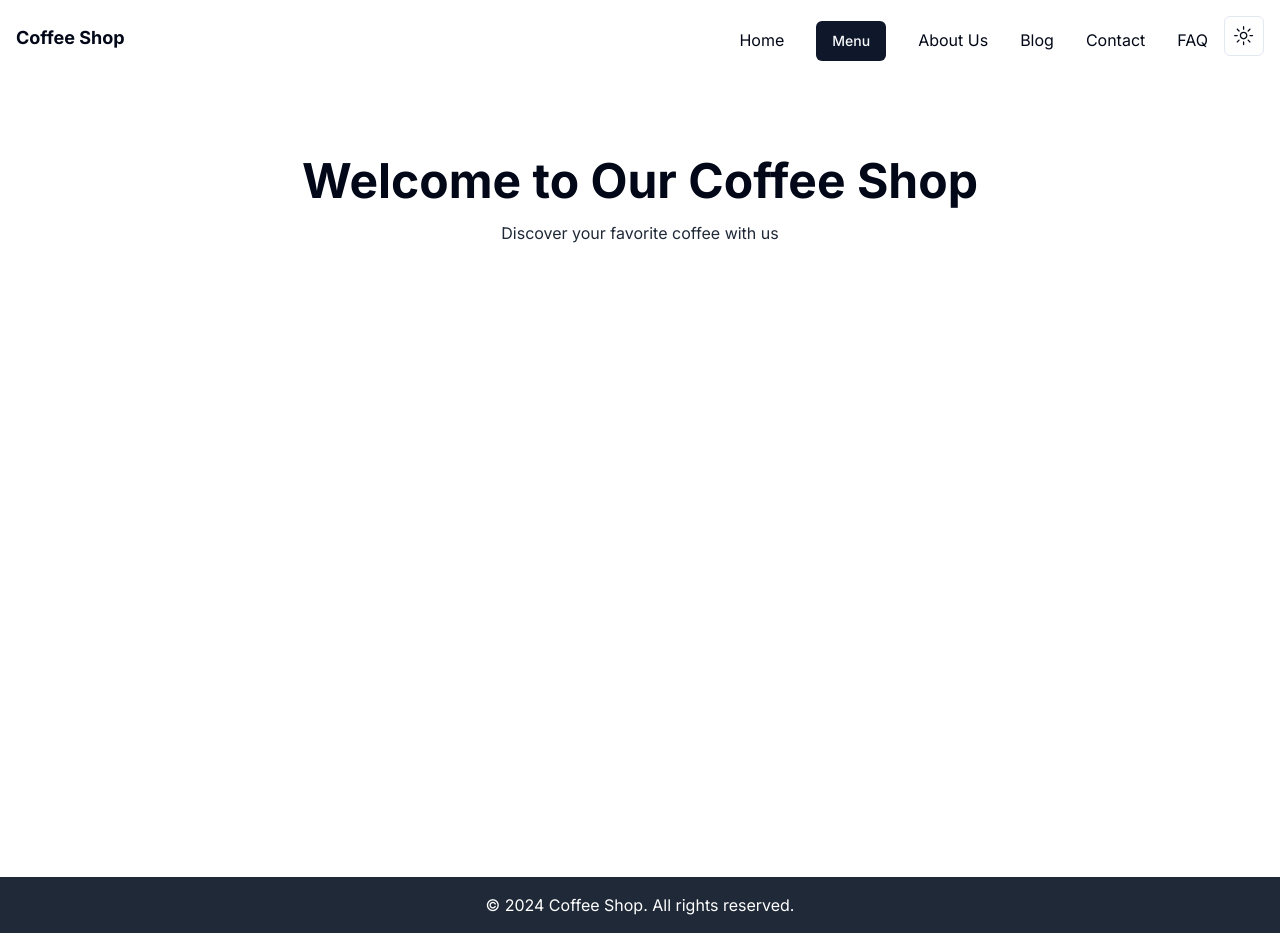
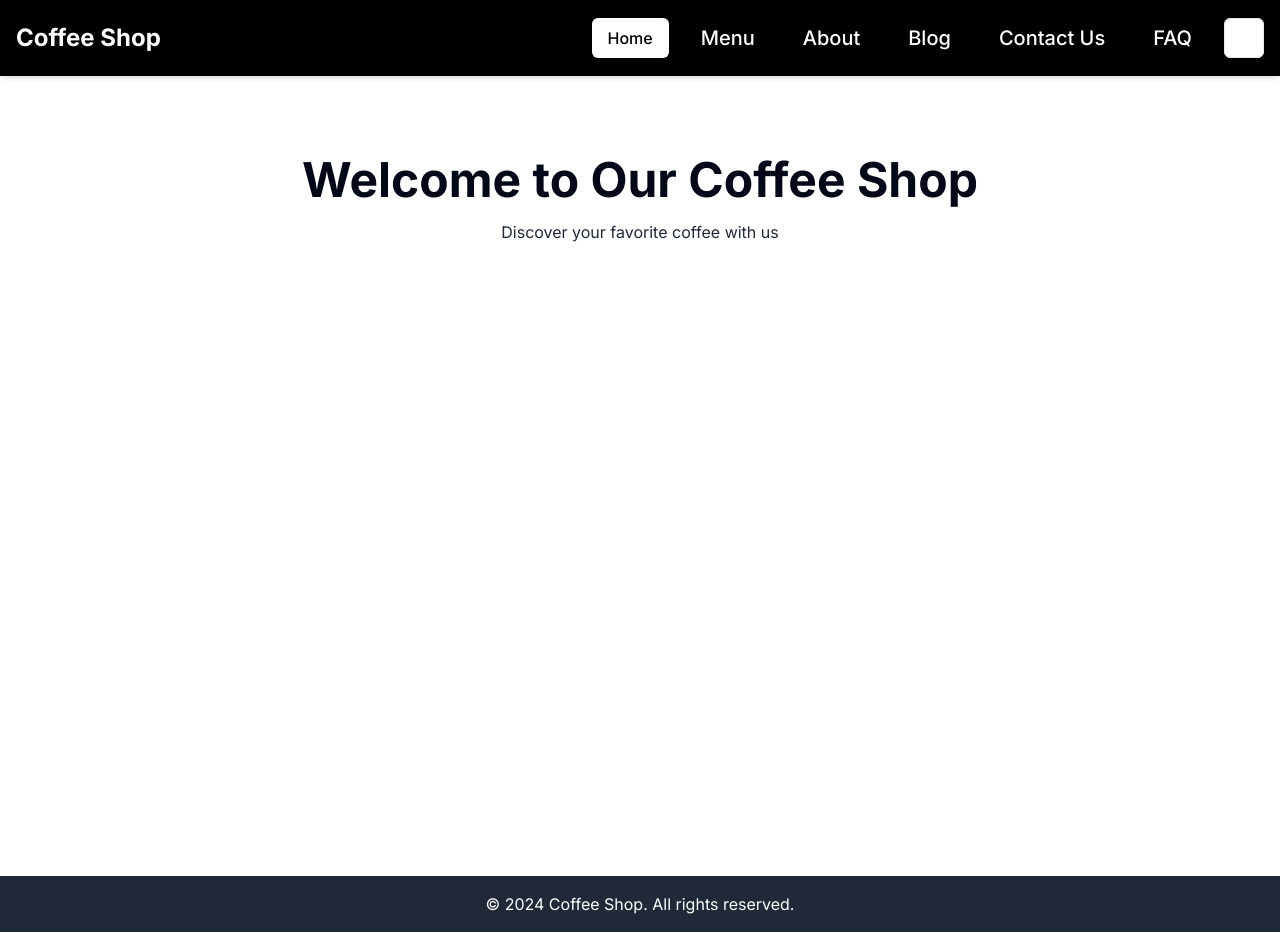
Before and after one commit to N1kos9/coffe-shop, a Next.js app: page / in a window 1280 px wide. Built offline with nearby package versions, Linux system fonts and the light colour scheme.

Commit message:
better navbar

```diff
--- a/app/components/Navbar.tsx
+++ b/app/components/Navbar.tsx
@@ -1,34 +1,42 @@
-// components/Navbar.js
+// components/Navbar.tsx
 "use client";
 
-import { useState } from "react";
 import Link from "next/link";
 import { Button } from "@/components/ui/button";
 import { ModeToggle } from "@/components/Toggle";
+import { usePathname } from "next/navigation";
+
 export default function Navbar() {
-  // Additional styles for light theme
+  const currentPath = usePathname();
+
+  const navLinks = [
+    { label: "Home", path: "/" },
+    { label: "Menu", path: "/menu" },
+    { label: "About", path: "/about" },
+    { label: "Blog", path: "/blog" },
+    { label: "Contact Us", path: "/contact" },
+    { label: "FAQ", path: "/faq" },
+  ];
+
   return (
-    <nav className={`flex justify-between items-center p-4 `}>
-      <div className="text-lg font-bold">Coffee Shop</div>
-      <div>
-        <Link href="/" className={`px-4 `}>
-          Home
-        </Link>
-        <Link href="/menu" className={`px-4 `}>
-          <Button>Menu</Button>
-        </Link>
-        <Link href="/about" className={`px-4 `}>
-          About Us
-        </Link>
-        <Link href="/blog" className={`px-4 `}>
-          Blog
-        </Link>
-        <Link href="/contact" className={`px-4 `}>
-          Contact
-        </Link>
-        <Link href="/faq" className={`px-4 `}>
-          FAQ
-        </Link>
+    <nav className="flex justify-between items-center p-4 bg-black text-white shadow-md">
+      <div className="text-2xl font-bold">Coffee Shop</div>
+      <div className="flex items-center gap-4">
+        {navLinks.map((link) => {
+          const isActive = currentPath === link.path;
+          // Instead of changing the component, style the link uniformly and conditionally render a class for active state
+          return (
+            <Link
+              key={link.path}
+              href={link.path}
+              className={`inline-flex items-center px-4 py-2 rounded-md font-medium transition-colors duration-300 ${
+                isActive ? "bg-white text-black" : "text-xl hover:bg-gray-700 "
+              }`}
+            >
+              {link.label}
+            </Link>
+          );
+        })}
         {/* Theme Toggle Button */}
         <ModeToggle />
       </div>
```
